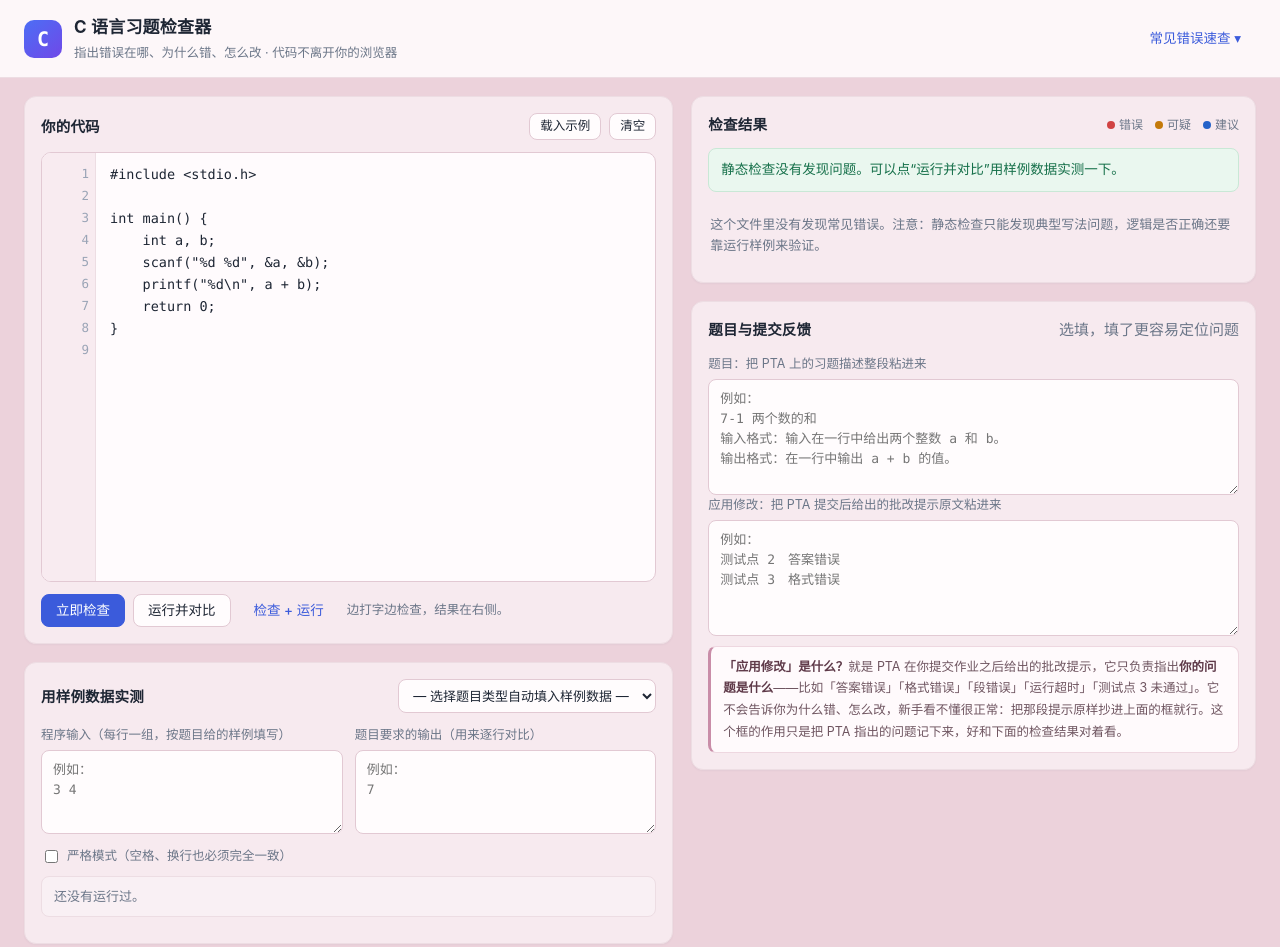
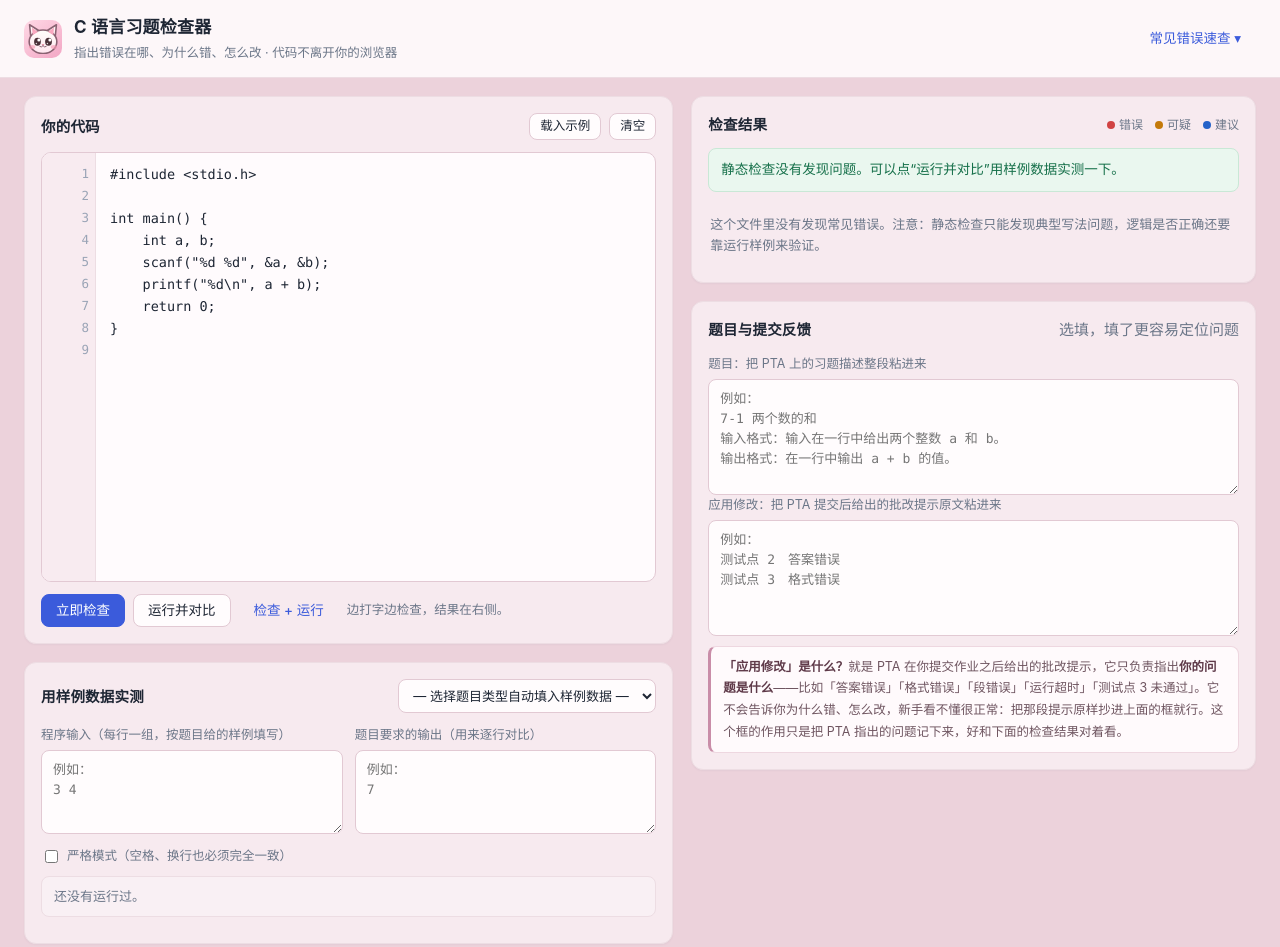
Before and after one commit to zyl0723/pta, a website: page index.html in a window 1280 px wide. Shown: the top 947 px of the page. Drawn offline with Linux system fonts and the light colour scheme.

Commit message:
顶栏图标换成手绘猫咪吉祥物（SVG），并加为站点图标
新增 assets/img/logo-cat.svg 手绘猫咪；顶栏 logo 换成猫咪并改为粉色底；新增 favicon；README 补充该素材的归属。

```diff
--- a/assets/css/styles.css
+++ b/assets/css/styles.css
@@ -47,9 +47,10 @@ code { font-family: var(--mono); font-size: 0.92em; background: #f4e4ea; padding
 .brand { display: flex; align-items: center; gap: 12px; }
 .logo {
   width: 38px; height: 38px; flex: none; display: grid; place-items: center;
-  background: linear-gradient(140deg, #4c6ef5, #7048e8); color: #fff;
+  background: linear-gradient(140deg, #ffd9e6, #f2a6c4); color: #fff;
   border-radius: 10px; font: 700 20px/1 var(--mono);
 }
+.logo img { width: 30px; height: 30px; display: block; }
 .topbar h1 { font-size: 17px; letter-spacing: 0.2px; }
 .topbar p { margin: 2px 0 0; font-size: 12.5px; color: var(--muted); }
 
--- a/index.html
+++ b/index.html
@@ -5,13 +5,14 @@
 <meta name="viewport" content="width=device-width, initial-scale=1">
 <title>C 语言习题检查器 · 基础题代码自检</title>
 <meta name="description" content="粘贴 C 语言代码，立即指出常见错误的位置、原因和改法，并能真实运行代码、与题目期望输出逐行对比。全部在浏览器本地完成。">
-<link rel="stylesheet" href="assets/css/styles.css">
+    <link rel="icon" type="image/svg+xml" href="assets/img/logo-cat.svg">
+    <link rel="stylesheet" href="assets/css/styles.css">
 </head>
 <body>
 
 <header class="topbar">
   <div class="brand">
-    <span class="logo">C</span>
+    <span class="logo"><img src="assets/img/logo-cat.svg" alt="" width="30" height="30"></span>
     <div>
       <h1>C 语言习题检查器</h1>
       <p>指出错误在哪、为什么错、怎么改 · 代码不离开你的浏览器</p>
```
Also changed, not shown: README.md, assets/img/logo-cat.svg (added).
